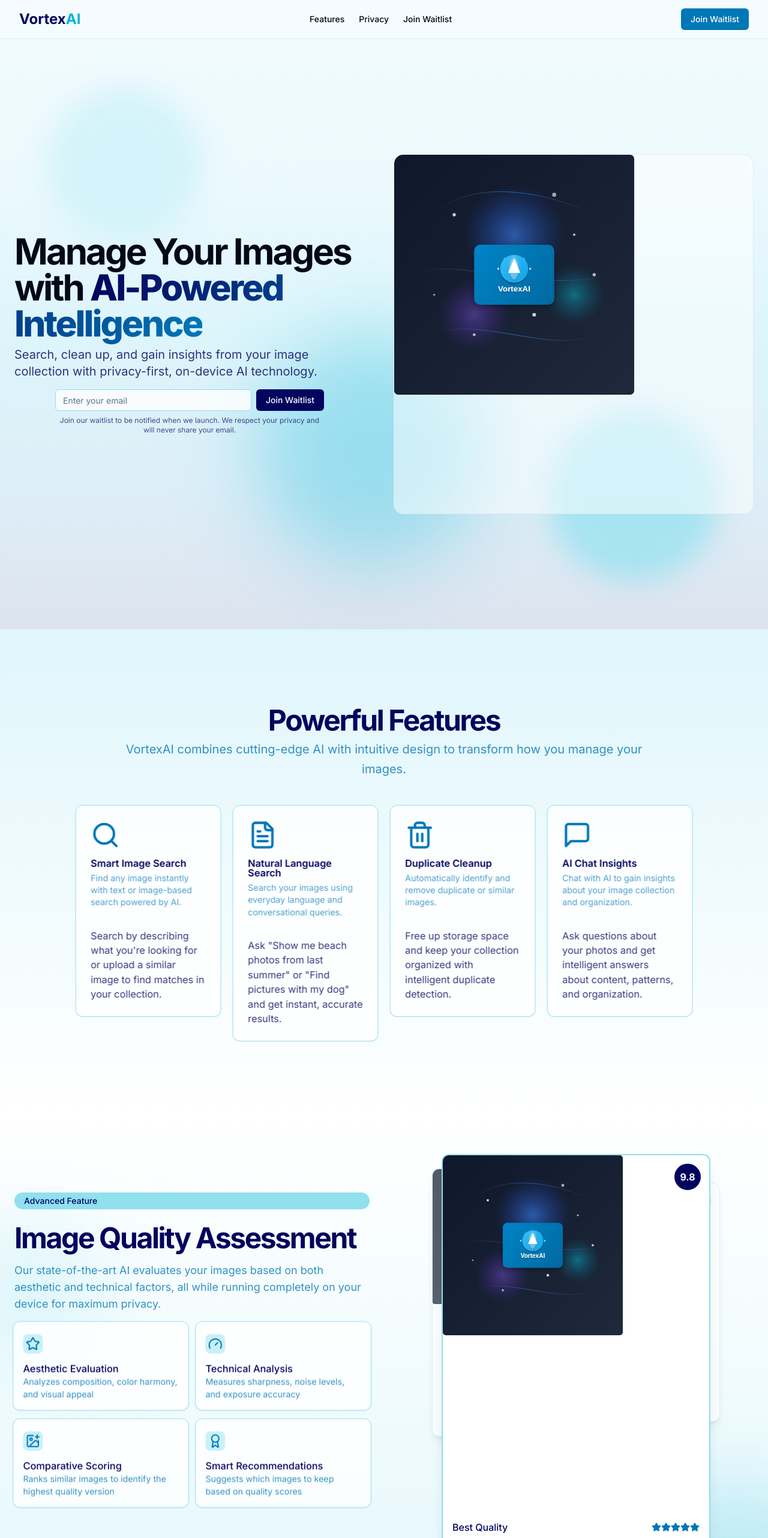
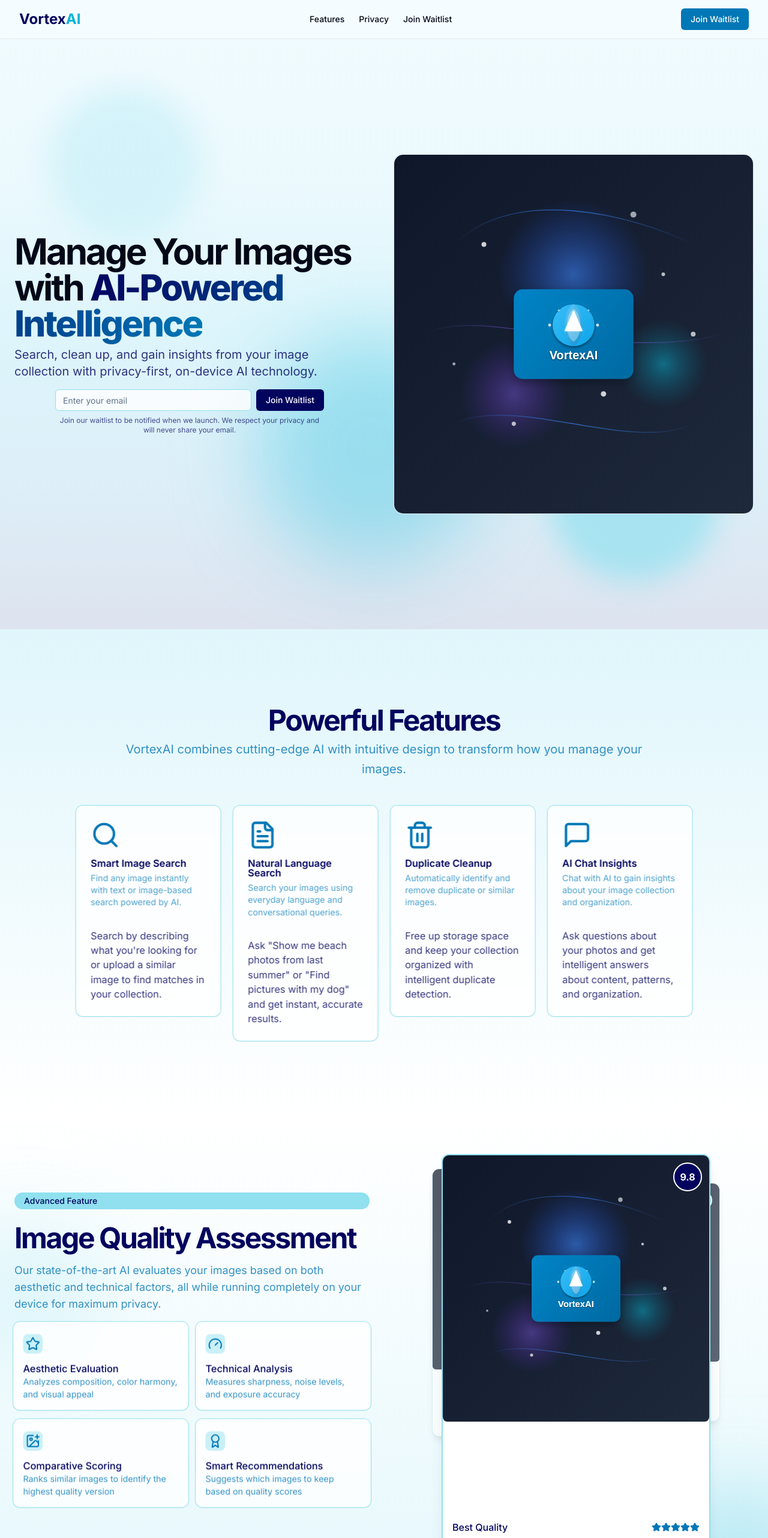
Before and after one commit to thuupx/vortex-ai-page, a Next.js app: page / in a window 1280 px wide. Shown: the top 2564 px of the page at 60% size. Built offline with nearby package versions, Linux system fonts and the light colour scheme.

Commit message:
refactor(components): switch motion import to react-client version

```diff
--- a/components/features-section.tsx
+++ b/components/features-section.tsx
@@ -8,7 +8,7 @@ import {
   CardTitle,
 } from "@/components/ui/card";
 import { Search, Trash2, MessageSquare, FileText } from "lucide-react";
-import { motion } from "motion/react";
+import * as motion from "motion/react-client"
 import { TiltCard } from "@/components/tilt-card";
 
 export function FeaturesSection() {
--- a/components/hero-section.tsx
+++ b/components/hero-section.tsx
@@ -3,7 +3,7 @@
 import { useEffect, useRef } from "react";
 import Image from "next/image";
 import { WaitlistForm } from "@/components/waitlist-form";
-import { motion } from "motion/react";
+import * as motion from "motion/react-client"
 
 export function HeroSection() {
   const parallaxRef = useRef<HTMLDivElement>(null);
@@ -61,11 +61,12 @@ export function HeroSection() {
           >
             <div className="relative aspect-square w-full max-w-[400px] overflow-hidden rounded-xl border bg-white/50 backdrop-blur-sm md:rounded-2xl lg:max-w-none floating">
               <Image
-                src="/placeholder.svg?height=600&width=400"
+                src="/placeholder.svg"
                 alt="VortexAI App Screenshot"
                 width={400}
                 height={600}
-                className="object-cover"
+                className="object-cover w-auto h-auto"
+                priority
               />
             </div>
           </motion.div>
--- a/components/how-it-works.tsx
+++ b/components/how-it-works.tsx
@@ -1,6 +1,6 @@
 "use client";
 
-import { motion } from "motion/react";
+import * as motion from "motion/react-client";
 import { Search, Zap, Sparkles, ArrowRight } from "lucide-react";
 
 export function HowItWorks() {
--- a/components/privacy-section.tsx
+++ b/components/privacy-section.tsx
@@ -1,7 +1,7 @@
 "use client";
 
 import { Shield, Lock, Smartphone } from "lucide-react";
-import { motion } from "motion/react";
+import * as motion from "motion/react-client";
 
 export function PrivacySection() {
   return (
--- a/components/quality-assessment-section.tsx
+++ b/components/quality-assessment-section.tsx
@@ -1,6 +1,6 @@
 "use client";
 
-import { motion } from "motion/react";
+import * as motion from "motion/react-client";
 import Image from "next/image";
 import { Star, ImagePlus, Gauge, Award } from "lucide-react";
 import { Card } from "@/components/ui/card";
@@ -108,11 +108,11 @@ export function QualityAssessmentSection() {
               >
                 <div className="relative aspect-[3/4] w-full">
                   <Image
-                    src="/placeholder.svg?height=400&width=300"
+                    src="/placeholder.svg"
                     alt="High quality image"
                     width={300}
                     height={400}
-                    className="object-cover"
+                    className="object-cover w-auto h-auto"
                   />
                   <div className="absolute top-3 right-3 bg-primary-400 text-white font-bold rounded-full h-12 w-12 flex items-center justify-center border-2 border-white">
                     <span>9.8</span>
@@ -145,11 +145,11 @@ export function QualityAssessmentSection() {
               >
                 <div className="relative aspect-[3/4] w-full">
                   <Image
-                    src="/placeholder.svg?height=300&width=225"
+                    src="/placeholder.svg"
                     alt="Similar image with lower quality"
                     width={225}
                     height={300}
-                    className="object-cover"
+                    className="object-cover w-auto h-auto"
                   />
                   <div className="absolute top-3 right-3 bg-primary-200 text-primary-400 font-bold rounded-full h-10 w-10 flex items-center justify-center border-2 border-white">
                     <span>7.2</span>
@@ -166,11 +166,11 @@ export function QualityAssessmentSection() {
               >
                 <div className="relative aspect-[3/4] w-full">
                   <Image
-                    src="/placeholder.svg?height=250&width=187"
+                    src="/placeholder.svg"
                     alt="Similar image with lower quality"
                     width={187}
                     height={250}
-                    className="object-cover"
+                    className="object-cover w-auto h-auto"
                   />
                   <div className="absolute top-3 right-3 bg-primary-100 text-primary-400 font-bold rounded-full h-8 w-8 flex items-center justify-center border-2 border-white">
                     <span>6.5</span>
--- a/components/testimonials-section.tsx
+++ b/components/testimonials-section.tsx
@@ -8,7 +8,7 @@ import {
   CardHeader,
   CardTitle,
 } from "@/components/ui/card";
-import { motion } from "motion/react";
+import * as motion from "motion/react-client";
 
 export function TestimonialsSection() {
   const testimonials = [
--- a/components/tilt-card.tsx
+++ b/components/tilt-card.tsx
@@ -2,7 +2,7 @@
 
 import type React from "react";
 import { useState, useRef, type ReactNode } from "react";
-import { motion } from "motion/react";
+import * as motion from "motion/react-client";
 
 interface TiltCardProps {
   children: ReactNode;
--- a/next.config.ts
+++ b/next.config.ts
@@ -1,7 +1,6 @@
 import type { NextConfig } from "next";
 
 const nextConfig: NextConfig = {
-  /* config options here */
   productionBrowserSourceMaps: true,
 };
 
```
